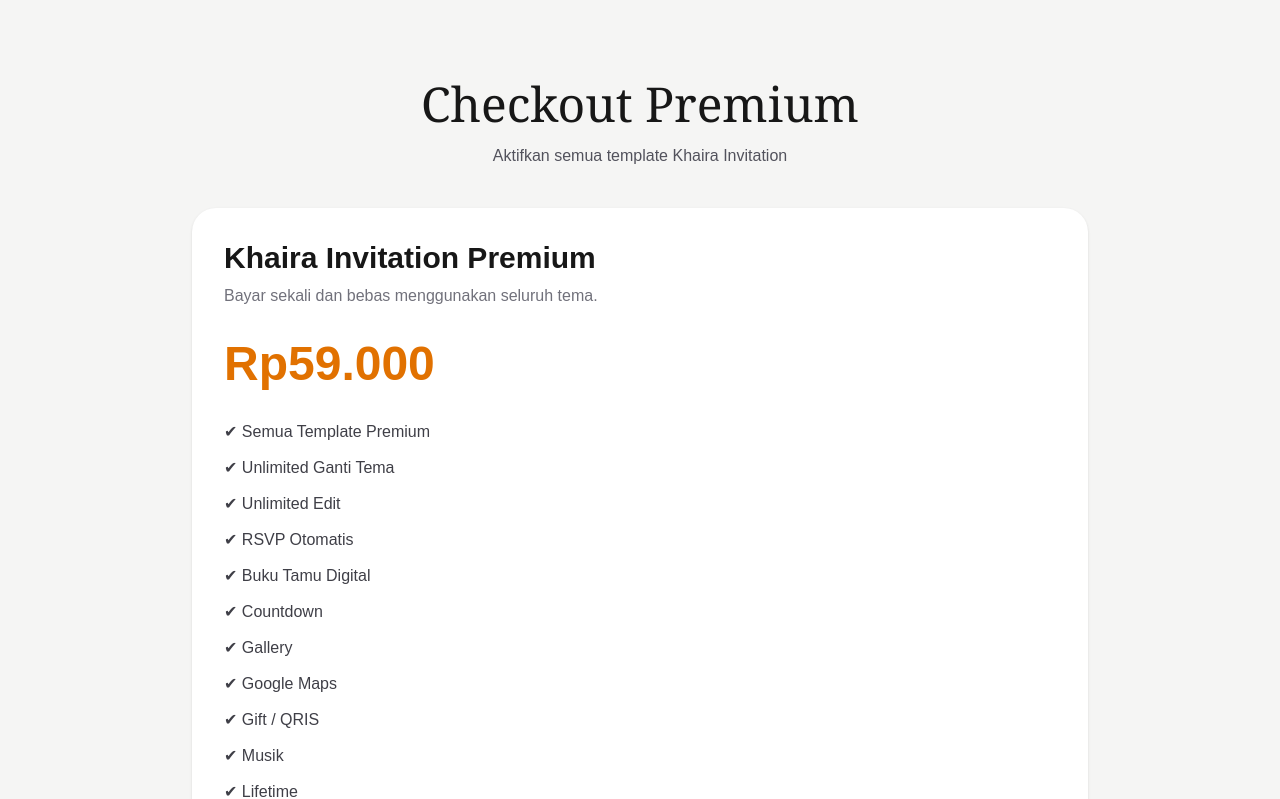
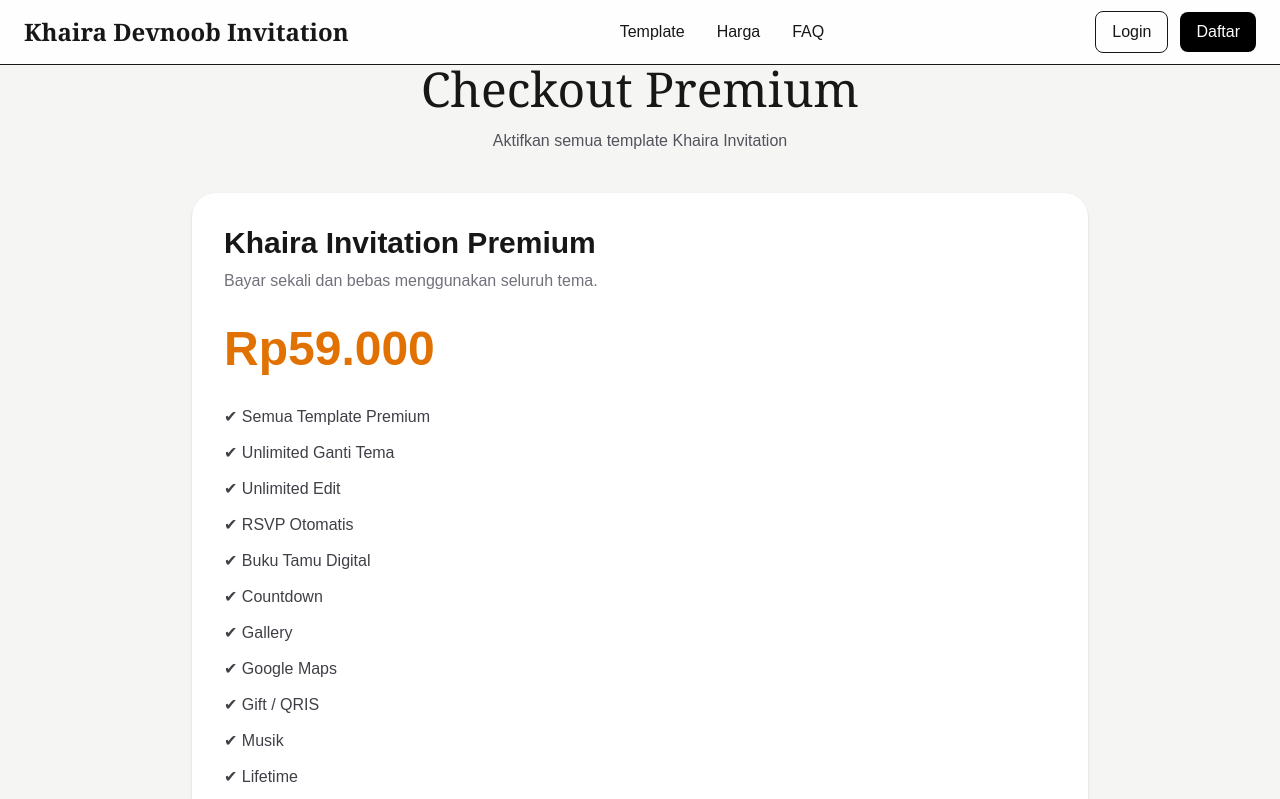
Before and after one commit to Junawan/khaira-devnoob-invitation, a Next.js app: page /checkout in a window 1280 px wide. Shown: the top 799 px of the page. Built offline with nearby package versions, Linux system fonts and the light colour scheme; no server answers.

Commit message:
update code

```diff
--- a/app/checkout/page.tsx
+++ b/app/checkout/page.tsx
@@ -2,6 +2,7 @@
 
 import { useAuth } from "@/providers/AuthProvider";
 import { useState } from "react";
+import Navbar from "@/components/home/Navbar";
 
 export default function CheckoutPage() {
 
@@ -49,10 +50,10 @@ Terima kasih.`);
 className="
 min-h-screen
 bg-stone-100
-py-20
-px-5
 "
 >
+
+  <Navbar/>
 
 <div
 className="
@@ -67,6 +68,8 @@ mx-auto
 
 <h1
 className="
+max-w-4xl
+mx-auto
 text-5xl
 font-serif
 "
--- a/components/admin/AdminSidebar.tsx
+++ b/components/admin/AdminSidebar.tsx
@@ -27,9 +27,14 @@ export default function AdminSidebar() {
 
       <div className="p-8">
 
+        <Link href="/">
         <h2 className="text-3xl font-serif">
           Khaira Admin
-        </h2>
+          </h2>
+        <p className="text-zinc-500 mt-2">
+          Home
+        </p>
+        </Link>
 
       </div>
 
--- a/components/dashboard/CustomerSidebar.tsx
+++ b/components/dashboard/CustomerSidebar.tsx
@@ -31,6 +31,7 @@ export default function CustomerSidebar() {
 
       <div className="p-8">
 
+        <Link href="/">
         <h2
           className="
           text-3xl
@@ -41,8 +42,9 @@ export default function CustomerSidebar() {
         </h2>
 
         <p className="text-zinc-500 mt-2">
-          Dashboard
+          Home
         </p>
+        </Link>
 
       </div>
 
```
